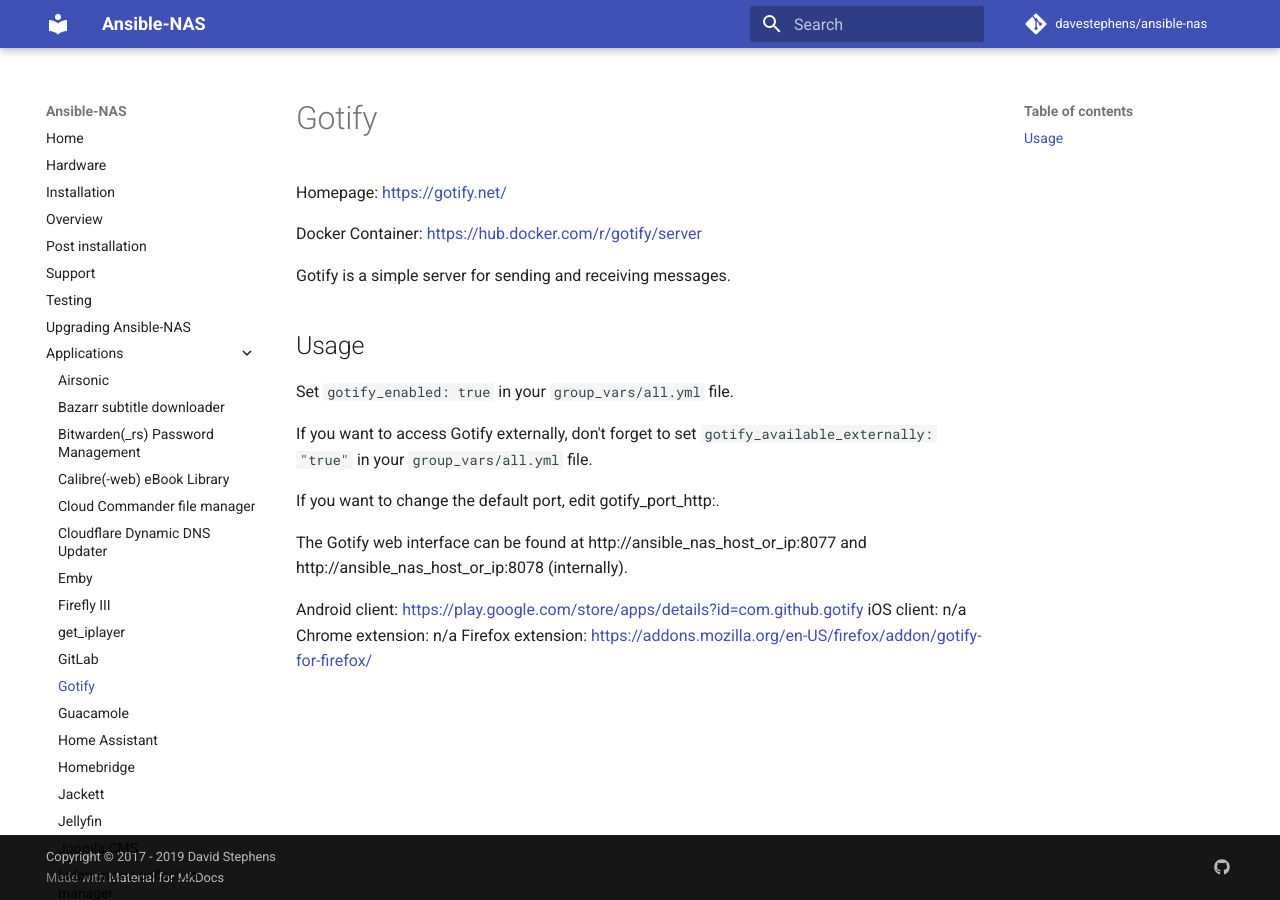
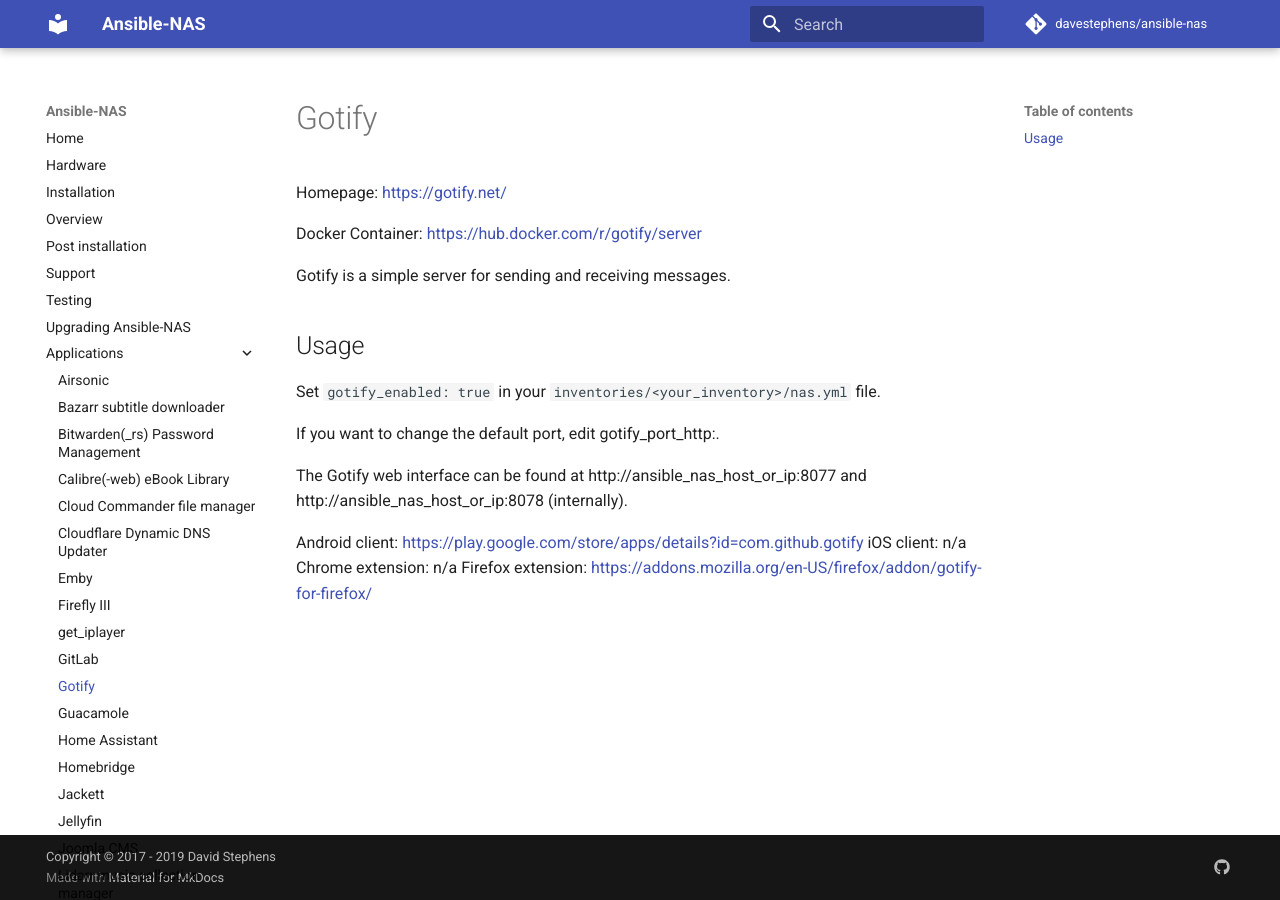
Before and after one commit to davestephens/ansible-nas, an MkDocs documentation site: the page built from docs/applications/gotify.md, in a window 1280 px wide. Built offline with MkDocs 1.6.1 and Material for MkDocs 9.7.7, drawn with Linux system fonts in a browser that asks for light colours; comment, search, counter and statistics services are not loaded.

Commit message:
updated from old way to enable to new way to enable
+ removed external access instructions as it doesn't seem to appear in the other app docs anymore

```diff
--- a/docs/applications/gotify.md
+++ b/docs/applications/gotify.md
@@ -9,9 +9,7 @@ Gotify is a simple server for sending and receiving messages.
 
 ## Usage
 
-Set `gotify_enabled: true` in your `group_vars/all.yml` file.
-
-If you want to access Gotify externally, don't forget to set `gotify_available_externally: "true"` in your `group_vars/all.yml` file.
+Set `gotify_enabled: true` in your `inventories/<your_inventory>/nas.yml` file.
 
 If you want to change the default port, edit gotify_port_http:.
 
```
